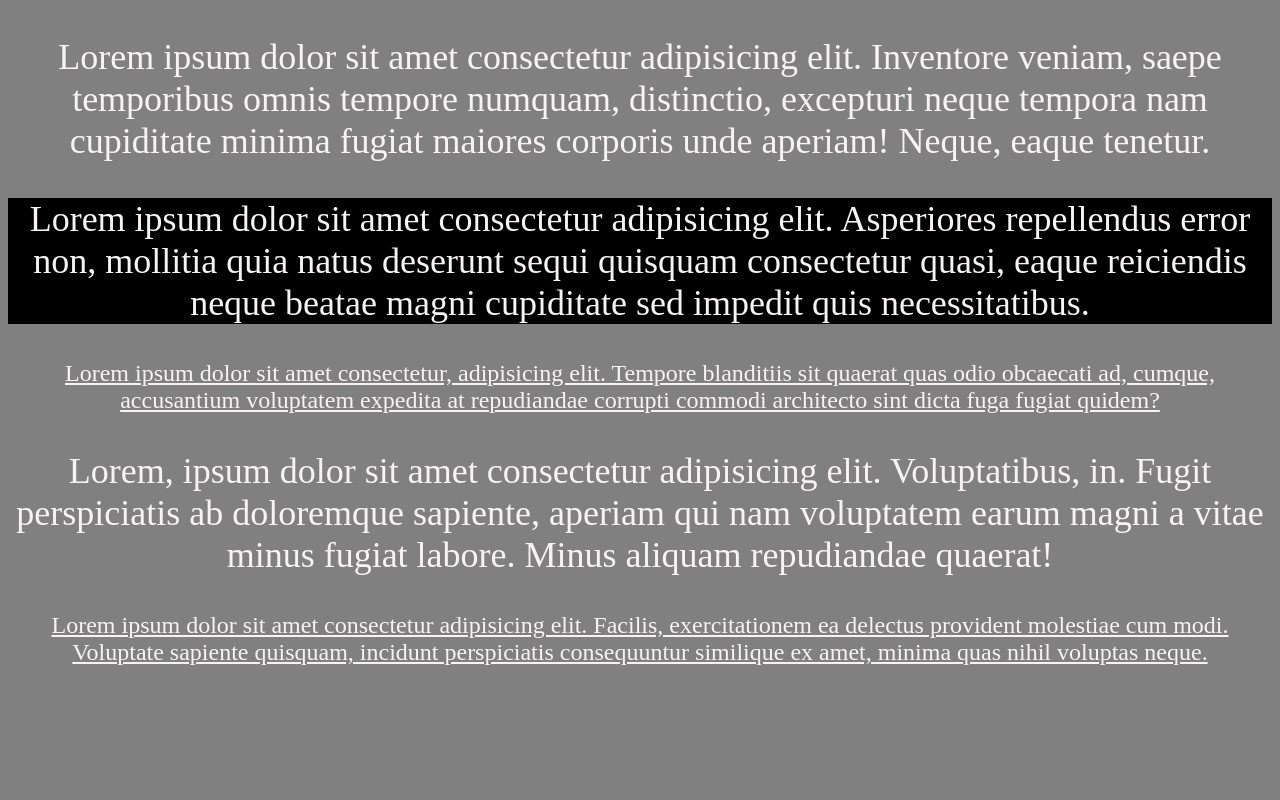
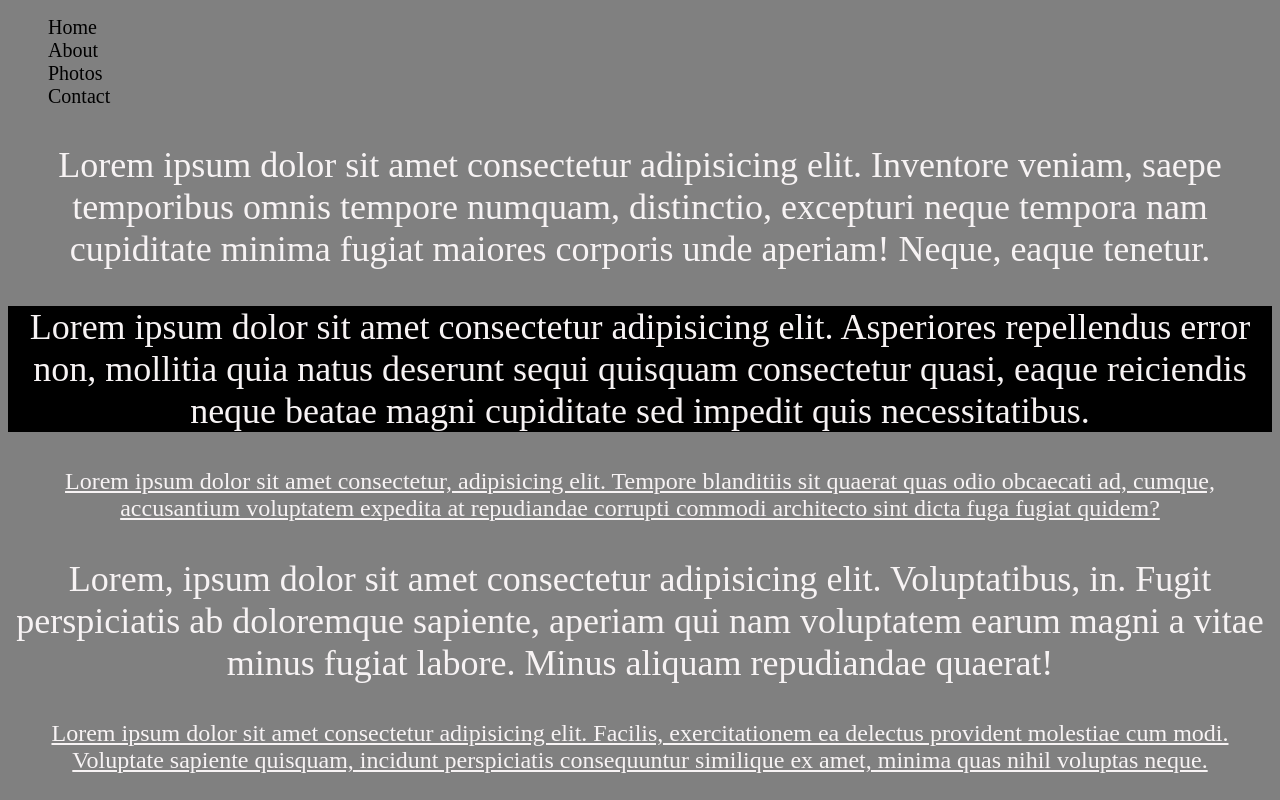
Before and after one commit to UMAIDKAKAR/Foundation2024, a plain HTML site: page spec.html in a window 1280 px wide. Drawn offline with Linux system fonts and the light colour scheme.

Commit message:
02-07-2024

```diff
--- a/spec.html
+++ b/spec.html
@@ -7,6 +7,15 @@
     <link rel="stylesheet" href="style.css">
 </head>
 <body>
+    <nav>
+        <ul>
+            <li><a href="#">Home</a></li>
+            <li><a href="#">About</a></li>
+            <li><a href="#">Photos</a></li>
+            <li><a href="#">Contact</a></li>
+        </ul>
+    </nav>
+
     <p>Lorem ipsum dolor sit amet consectetur adipisicing elit. Inventore veniam, saepe temporibus omnis tempore numquam, distinctio, excepturi neque tempora nam cupiditate minima fugiat maiores corporis unde aperiam! Neque, eaque tenetur.</p>
     <p id="secondParagraph">Lorem ipsum dolor sit amet consectetur adipisicing elit. Asperiores repellendus error non, mollitia quia natus deserunt sequi quisquam consectetur quasi, eaque reiciendis neque beatae magni cupiditate sed impedit quis necessitatibus.</p>
     <p class="commonParagraph">Lorem ipsum dolor sit amet consectetur, adipisicing elit. Tempore blanditiis sit quaerat quas odio obcaecati ad, cumque, accusantium voluptatem expedita at repudiandae corrupti commodi architecto sint dicta fuga fugiat quidem?</p>
--- a/style.css
+++ b/style.css
@@ -16,3 +16,17 @@ background-color: black;
     text-decoration: underline;
     font-size: 24px;
 }
+
+a {
+    text-decoration: none;
+    color: black;
+    font-size: 20px;
+}
+
+ul {
+    list-style: none;
+}
+
+a:hover {
+color: blue;
+}
```
